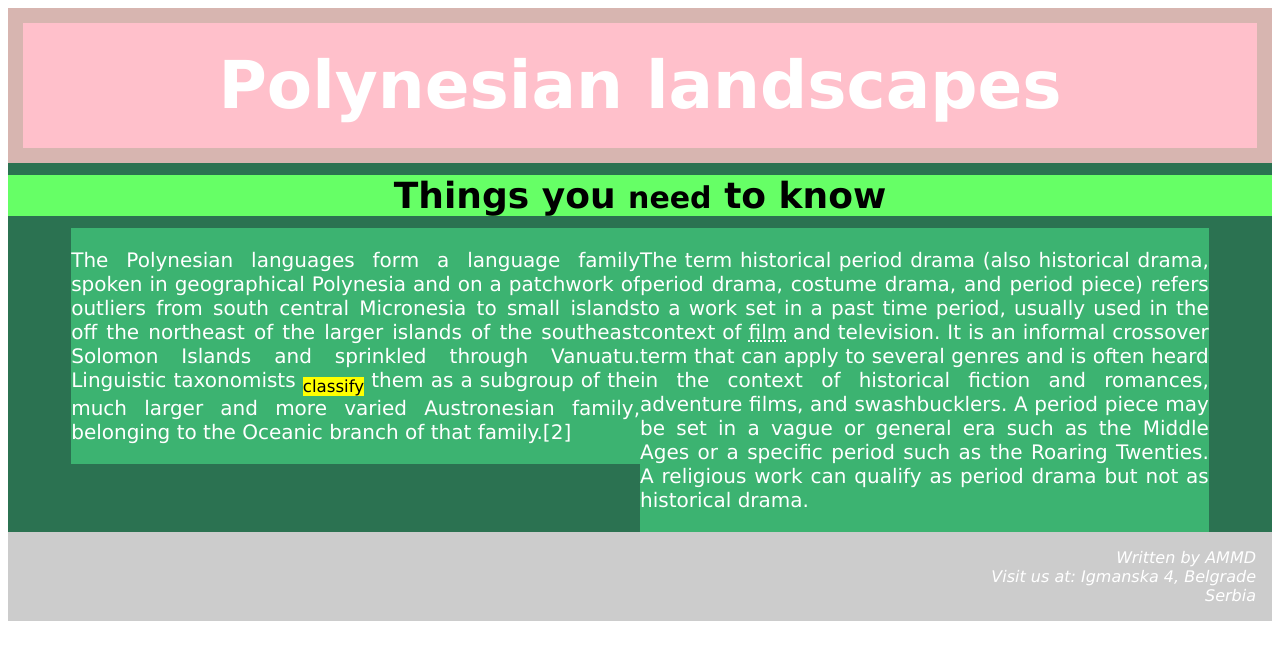
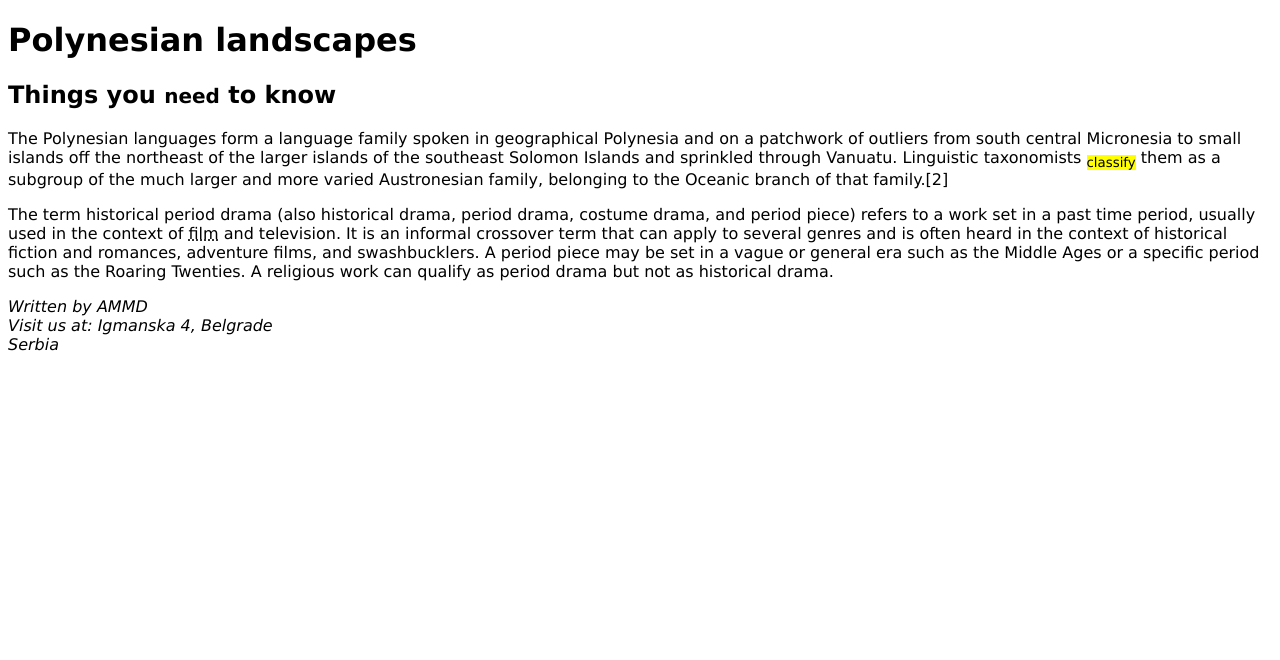
Before and after one commit to andrijad/frontend, a plain HTML site: page index.html in a window 1280 px wide. Drawn offline with Linux system fonts and the light colour scheme.

Commit message:
Update styles.css

```diff
--- a/styles.css
+++ b/styles.css
@@ -1,98 +1,3 @@
 body {
 	font-family: verdana;
 	  }
-
-.header {
-
-  background-color:pink;
-  color: white;
-  text-align: center;
-  border:15px solid #3a864433;
-
-}
-
-.subheading {
-	 background-color:#66ff66;
-	 text-align: center;
-	}
-
-
-h1 {
-    font-size:66px;
-	margin:24px;
-}
-
-h2 {
-	 font-size:36px;
-	 margin:12px;
- }
-
-p {
-  font-size: 20px;
-  text-align:justify;
-  color: white;
-}
-
-#container1 {
-	background-color: #2b7251;
-}
-
-#container2 {
-	background-color: #ff9980;
-}
-
-
-
-#content {
-	width:90%;
-	margin-left: auto;
-	margin-right: auto;
-}
-
-#content-left {
-	float: left;
-	width: 50%;
-	background-color:MediumSeaGreen;
-}
-
-
-#content-right {
-	float: right;
-	width: 50%;
-	background-color:MediumSeaGreen;
-}
-
-
-.car3 {
-
-  display: flex;
-  align-items: top;
-  justify-content: center;
-
-}
-
-.carousel-item {
-	float: left;
-	width: 30%;
-	color: #e6ffe6;
-	font-size: 18px;
-	text-align:justify;
-	padding: 20px;
-	background-color:grey;
-	margin: 10px auto;
-
-}
-
-
-.break {
-	clear:both;
-}
-
-.footer {
-	clear:both;
-
-	background-color: #cccccc;
-	color: white;
-	text-align: right;
-	padding: 16px;
-}
```
